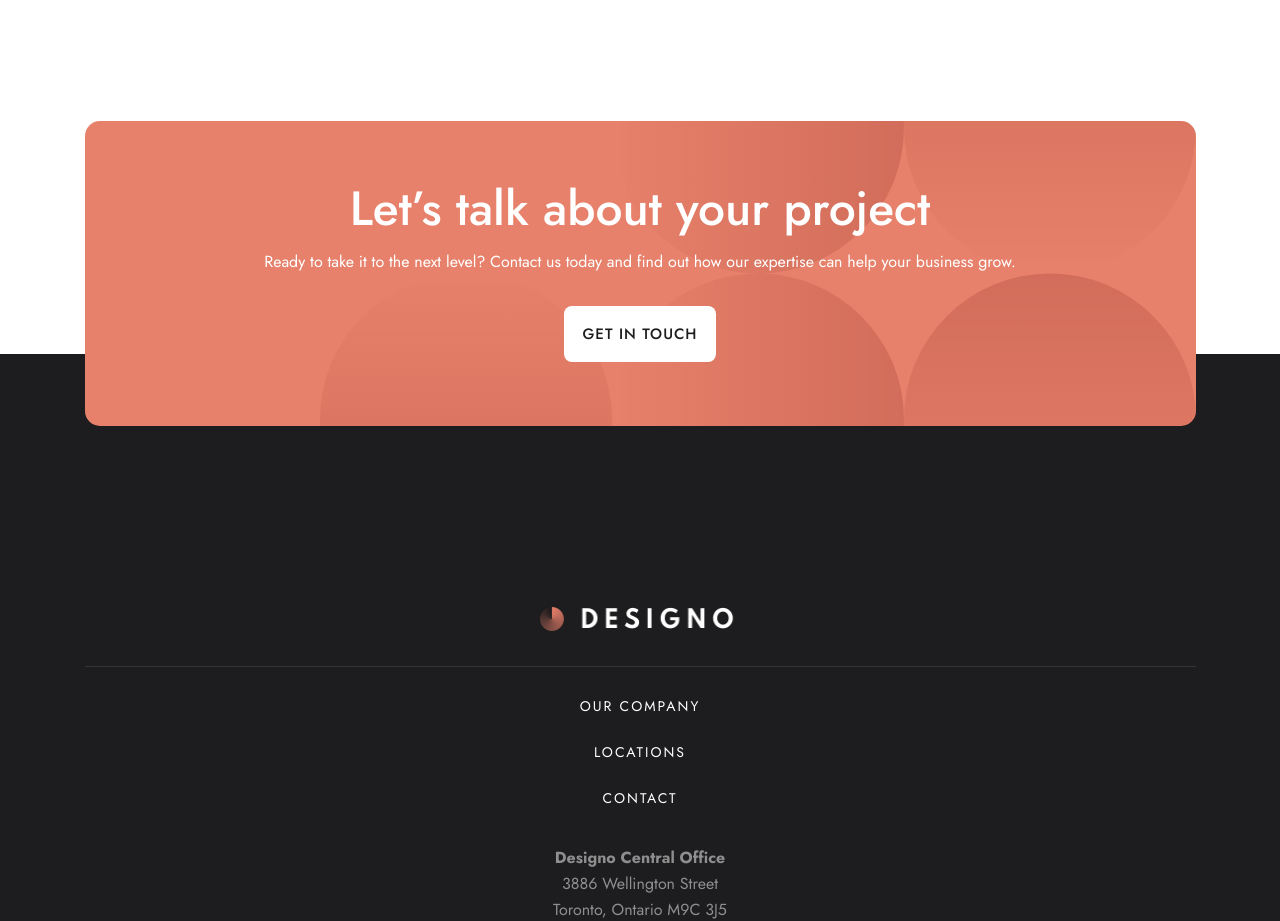
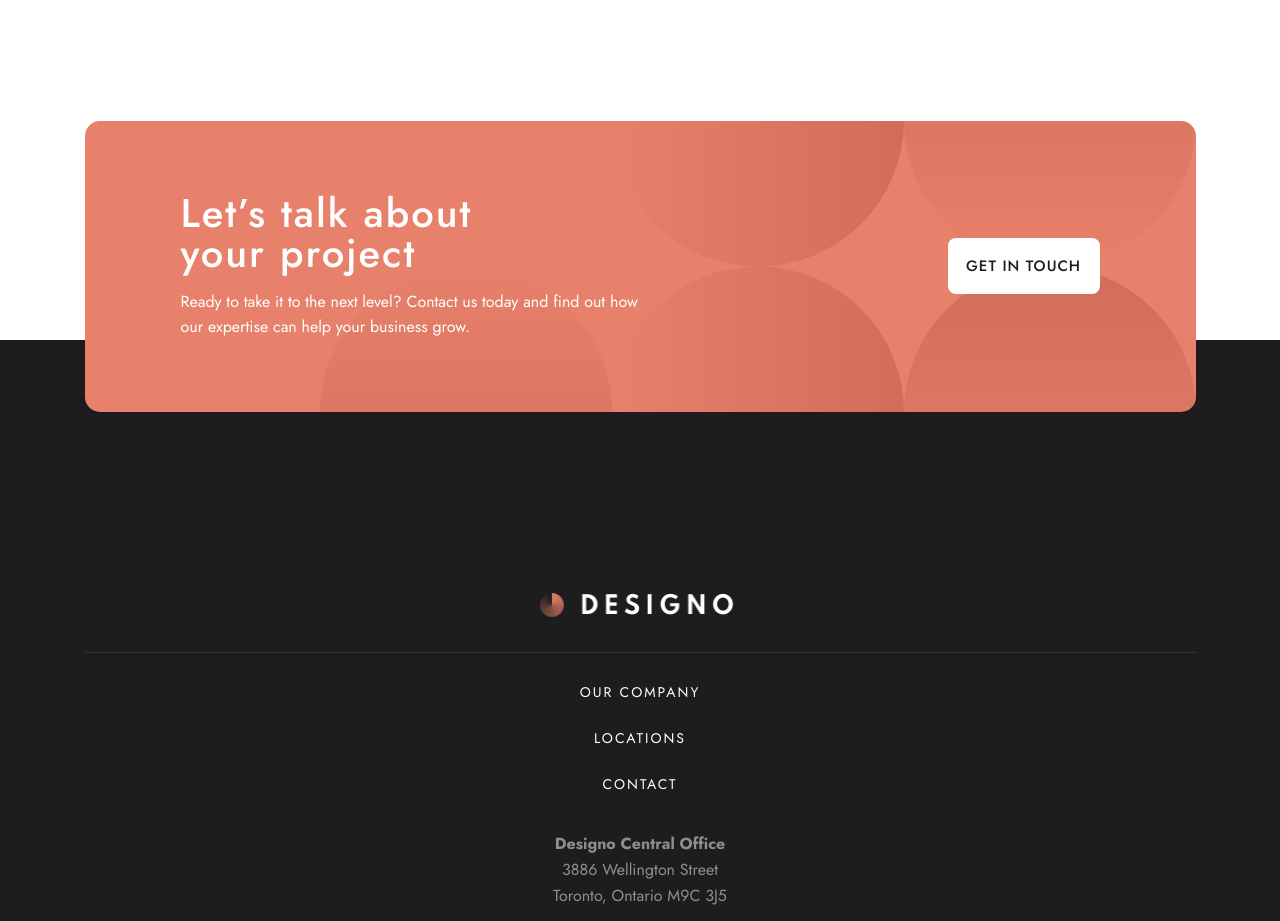
Before and after one commit to Andrparsons/designo, a Next.js app: page / in a window 1280 px wide. Shown: the part 3380-4301 px from the top of the page. Built offline with nearby package versions, Linux system fonts and the light colour scheme.

Commit message:
cta section styling  - all sizes

```diff
--- a/components/CTA/CTA.js
+++ b/components/CTA/CTA.js
@@ -6,7 +6,7 @@ export default function CTA() {
   return (
     <div className={styles.CTA}>
       <div className={styles.CTAContent}>
-        <h1>Let’s talk about your project</h1>
+        <h2 className={styles.CTATitle}>Let’s talk about your project</h2>
         <p className={styles.CTAText}>
           Ready to take it to the next level? Contact us today and find out how
           our expertise can help your business grow.
--- a/components/CTA/CTA.module.css
+++ b/components/CTA/CTA.module.css
@@ -12,8 +12,16 @@
   margin-bottom: -11rem;
 }
 
+.CTATitle {
+  margin: 0 auto;
+  max-width: 350px;
+  font-size: 2rem;
+  line-height: 1.12;
+}
+
 .CTAText {
-  margin-top: 1rem;
+  margin: 1rem auto 0;
+  max-width: 450px;
 }
 
 .CTAButton {
@@ -24,12 +32,35 @@
   .CTA {
     background-position: center left -20px;
     margin-bottom: -5.375rem;
+    padding: 3.625rem;
+  }
+
+  .CTATitle {
+    font-size: 2.5rem;
+    line-height: 1;
   }
 }
 
 @media (min-width: 900px) {
   .CTA {
+    text-align: left;
     background-position: center right;
     margin-bottom: -4.5rem;
+    flex-direction: row;
+    justify-content: space-between;
+    align-items: center;
+    padding: 4.5rem 6rem;
+  }
+
+  .CTATitle {
+    margin: 0;
+  }
+
+  .CTAText {
+    max-width: 460px;
+  }
+
+  .CTAButton {
+    margin-top: 0;
   }
 }
```
